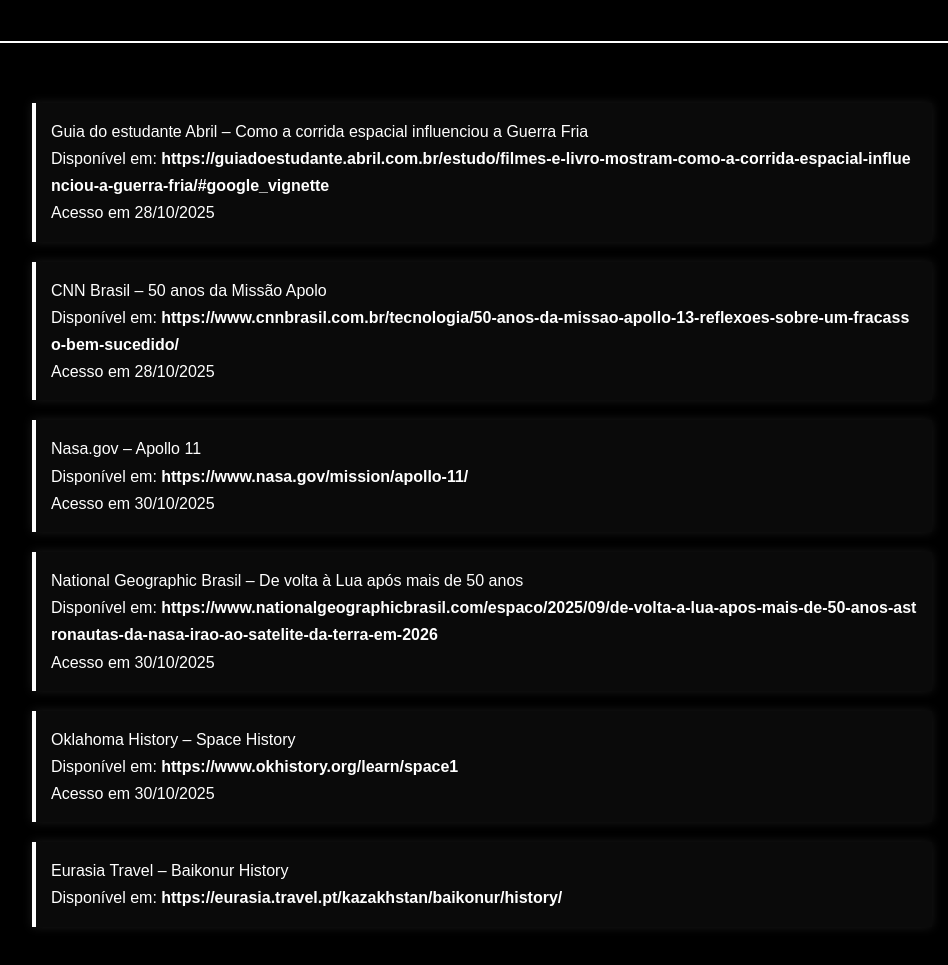
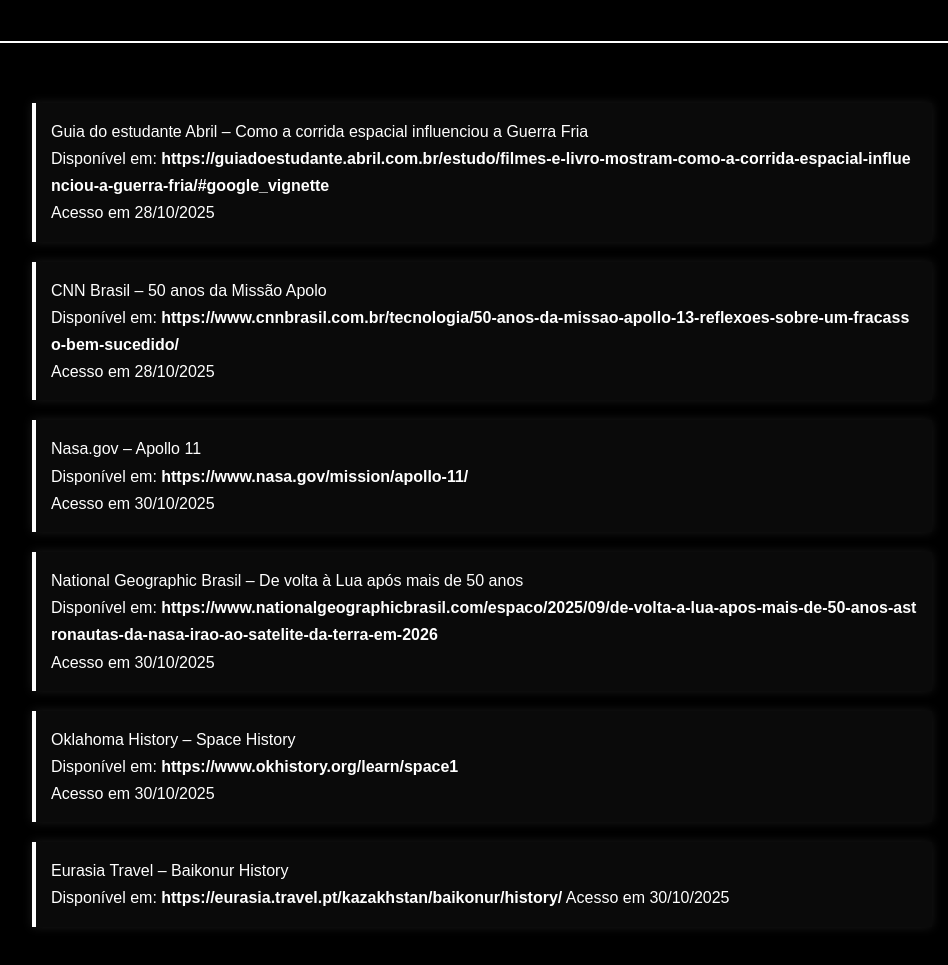
Before and after one commit to Projeto-X-site/referencias-bibliograficas, a plain HTML site: page index.html in a window 1280 px wide. Shown: the part 119-1084 px from the top of the page, without its empty margins (158-1106 px from the left). Drawn offline with Linux system fonts and the light colour scheme.

Commit message:
Update index.html

```diff
--- a/index.html
+++ b/index.html
@@ -108,6 +108,7 @@
 <div class="ref">
     Eurasia Travel – Baikonur History<br>
     Disponível em: <a href="https://eurasia.travel.pt/kazakhstan/baikonur/history/">https://eurasia.travel.pt/kazakhstan/baikonur/history/</a>
+    Acesso em 30/10/2025
 </div>
 
 </div></body>
```
